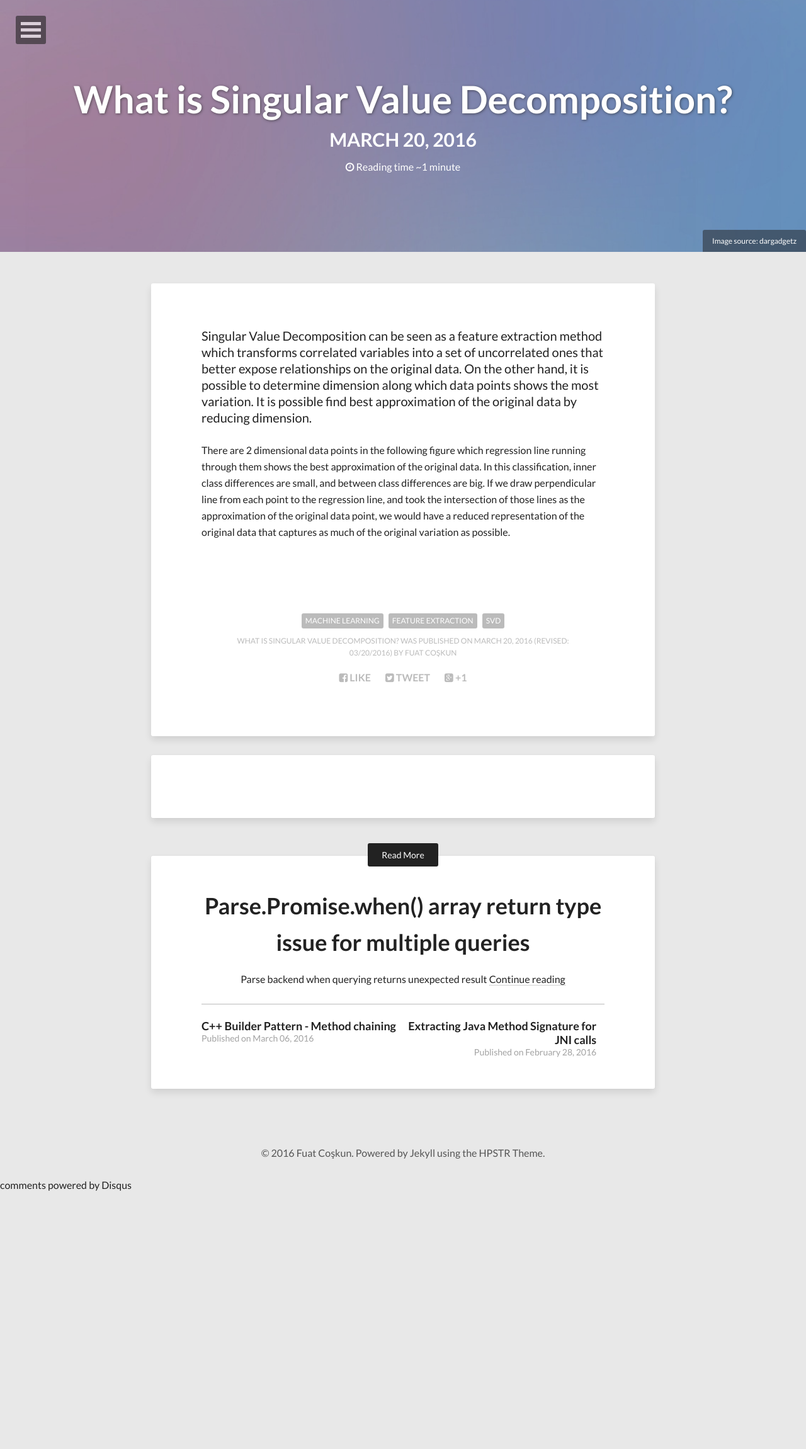
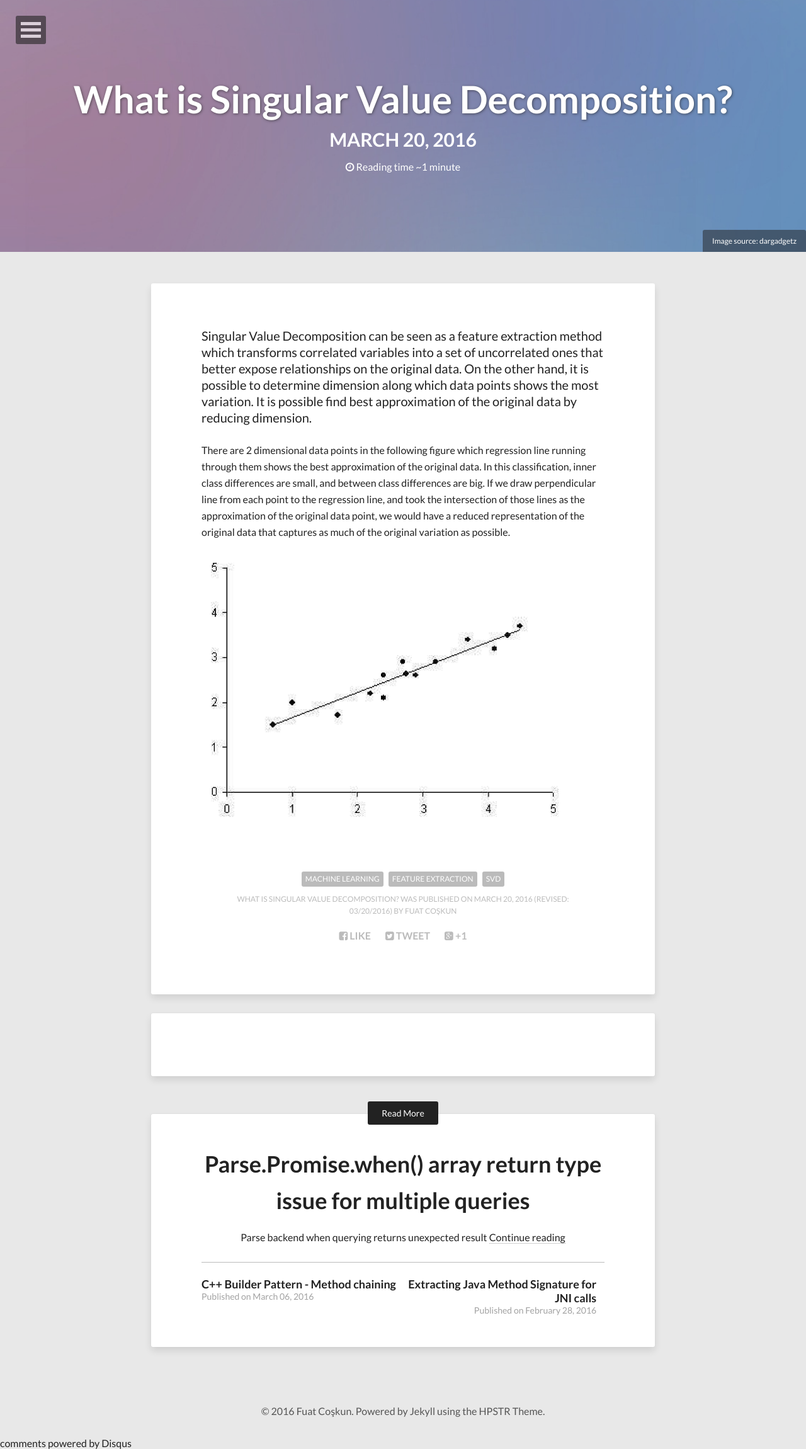
Before and after one commit to fuatcoskun/fuatcoskun.github.io, a Jekyll site: the page built from _posts/2016-03-20-what-is-singular-value-decomposition.md, in a window 1280 px wide. Shown: the whole page at 63% size. Built offline with Jekyll 4.4.1, drawn with Linux system fonts in a browser that asks for light colours; nearby versions of some CDN libraries; comment, search, counter and statistics services are not loaded; before the commit the page ends 1891 px from its top, so only the background shows below that.

Commit message:
image path correction

```diff
--- a/_posts/2016-03-20-what-is-singular-value-decomposition.md
+++ b/_posts/2016-03-20-what-is-singular-value-decomposition.md
@@ -18,5 +18,5 @@ There are 2 dimensional data points in the following figure which regression lin
 In this classification, inner class differences are small, and between class differences are big.  If we draw perpendicular line from each point to the regression line, and took the intersection of those lines as the approximation of the original data point, we would have a reduced representation of the original data that captures as much of the original variation as possible.
 
 <figure>
-	<img src="images/figure1.png" alt="">
+	<img src="/images/figure1.png" alt="">
 </figure>
```
